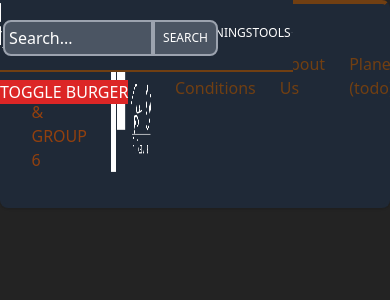
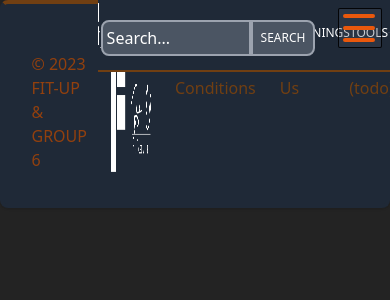
Before and after one commit to proyecto-final-2023/PF-G6, a Next.js app in the folder client/: page /trainer/exercises-library in a window 390 px wide. Shown: the top 300 px of the page. Built offline with nearby package versions, Linux system fonts and the light colour scheme; no server answers.

Commit message:
burger done :D

```diff
--- a/client/components/Footer.tsx
+++ b/client/components/Footer.tsx
@@ -11,7 +11,7 @@ import logoImg from "@/assets/images/placeholder-logo.png";
 
 export default function Footer() {
   return (
-    <div className="w-full text-amber-800 rounded-lg shadow flex items-center justify-between p-8 bg-gray-800 position relative bottom-0 min-h-max border-4 border-gray-800 border-t-yellow-900 sm:flex-col">
+    <div className="w-full text-amber-800 rounded-lg shadow flex items-center justify-between p-8 bg-gray-800 position relative bottom-0 min-h-max border-4 border-gray-800 border-t-yellow-900 flex-col lg:flex-row">
       <div className="flex flex-row  space-x-4   text-sky-400/100">
         <Link href="/contact">
           <ImMail2 className=" text-sky-400/20 hover:text-yellow-900 " />
--- /dev/null
+++ b/client/components/navbar/Burger.tsx
@@ -0,0 +1,30 @@
+import { BurgerProps } from "@/types/components";
+
+const sharedStyles =
+  "w-8 h-1 bg-orange-600 relative lg:hidden rounded transition ease transform duration-300";
+
+export default function Burger({ isBurgerActive, burgerHandler }: BurgerProps) {
+  return (
+    <button
+      type="button"
+      className={`fixed bg-gray-600/30 w-11 h-10 z-30 pointer m-2 right-0 border border-black/90 rounded-sm p-1`}
+      onClick={burgerHandler}
+    >
+      <div
+        className={`${sharedStyles} -top-2 ${
+          isBurgerActive && "rotate-45 translate-y-3"
+        }`}
+      ></div>
+      <div
+        className={`${sharedStyles} ${
+          isBurgerActive && "-translate-x-3 opacity-0"
+        }`}
+      ></div>
+      <div
+        className={`${sharedStyles} top-2 ${
+          isBurgerActive && "-rotate-45 -translate-y-3"
+        }`}
+      ></div>
+    </button>
+  );
+}
--- a/client/components/navbar/Navbar.tsx
+++ b/client/components/navbar/Navbar.tsx
@@ -10,6 +10,7 @@ import logoImg from "@/assets/images/placeholder-logo.png";
 
 import { useAuthState } from "react-firebase-hooks/auth";
 import { auth } from "../../firebase";
+import Burger from "./Burger";
 
 export const linkStyles =
   "inline-block font-medium text-xs leading-tight uppercase rounded hover:text-orange-500 transition duration-300 ease-in-out";
@@ -31,31 +32,18 @@ export default function Navbar() {
   };
 
   const burgerHandler = () => {
-    console.log("burger clicked", isBurgerActive);
     setIsBurgerActive((prev) => !prev);
   };
 
   return (
     <div>
-      {/* TESTIN BTN REMOVE TODO: LATER */}
-      <button
-        onClick={burgerHandler}
-        className="absolute top-20 bg-red-600 z-50"
+      <Burger isBurgerActive={isBurgerActive} burgerHandler={burgerHandler} />
+      {/* navbar */}
+      <nav
+        className={`lg:w-full bg-gray-800 h-[72px] border-x-none border-b-[2px] border-yellow-900 w-3/4 top-0 fixed bottom-0 z-20 right-0 ${
+          isBurgerActive && "hidden"
+        }`}
       >
-        TOGGLE BURGER
-      </button>
-      {/* this burger is */}
-      <div
-        className={`fixed bg-red-500 w-7 h-7 z-30 pointer ${
-          !isBurgerActive && "hidden"
-        }`}
-        onClick={burgerHandler}
-      >
-        <div></div>
-        <div></div>
-        <div></div>
-      </div>
-      <nav className="w-full bg-gray-800 h-[72px] border-x-none border-b-[2px] border-yellow-900 sm:w-3/4 sm:top-0 sm:fixed sm:bottom-0 sm:z-20">
         <ul className="flex justify-around align-middle">
           <li className="inline-block align-bottom text-center w-[100px] h-[65px]">
             <Link replace href="/" scroll>
--- /dev/null
+++ b/client/components/navbar/dicks.tsx
@@ -0,0 +1,33 @@
+import { useState } from "react";
+
+export default function App() {
+  const [isOpen, setIsOpen] = useState(false);
+  const genericHamburgerLine = `h-1 w-6 my-1 rounded-full bg-black transition ease transform duration-300`;
+
+  return (
+    <button
+      className="flex flex-col h-12 w-12 border-2 border-black rounded justify-center items-center group"
+      onClick={() => setIsOpen(!isOpen)}
+    >
+      <div
+        className={`${genericHamburgerLine} ${
+          isOpen
+            ? "rotate-45 translate-y-3 opacity-50 group-hover:opacity-100"
+            : "opacity-50 group-hover:opacity-100"
+        }`}
+      />
+      <div
+        className={`${genericHamburgerLine} ${
+          isOpen ? "opacity-0" : "opacity-50 group-hover:opacity-100"
+        }`}
+      />
+      <div
+        className={`${genericHamburgerLine} ${
+          isOpen
+            ? "-rotate-45 -translate-y-3 opacity-50 group-hover:opacity-100"
+            : "opacity-50 group-hover:opacity-100"
+        }`}
+      />
+    </button>
+  );
+}
--- a/client/tailwind.config.js
+++ b/client/tailwind.config.js
@@ -1,23 +1,6 @@
 /** @type {import('tailwindcss').Config} */
 module.exports = {
   content: ["./pages/**/*.{jsx,tsx}", "./components/**/*.{jsx,tsx}"],
-  theme: {
-    screens: {
-      // => @media (max-width: 1535px) { ... }
-      "2xl": { max: "1535px" },
-
-      // => @media (max-width: 1279px) { ... }
-      xl: { max: "1279px" },
-
-      // => @media (max-width: 1023px) { ... }
-      lg: { max: "1023px" },
-
-      // => @media (max-width: 767px) { ... }
-      md: { max: "767px" },
-
-      // => @media (max-width: 639px) { ... }
-      sm: { max: "639px" },
-    },
-  },
+  theme: {},
   plugins: [],
 };
--- a/client/types/components.d.ts
+++ b/client/types/components.d.ts
@@ -124,3 +124,9 @@ export type BasicInputsProps = {
   name: string;
   type: "text" | "number" | "password" | "email" | "textarea";
 };
+
+// @ Components/Navbar/Burger
+export type BurgerProps = {
+  isBurgerActive: boolean;
+  burgerHandler: () => void;
+};
```
